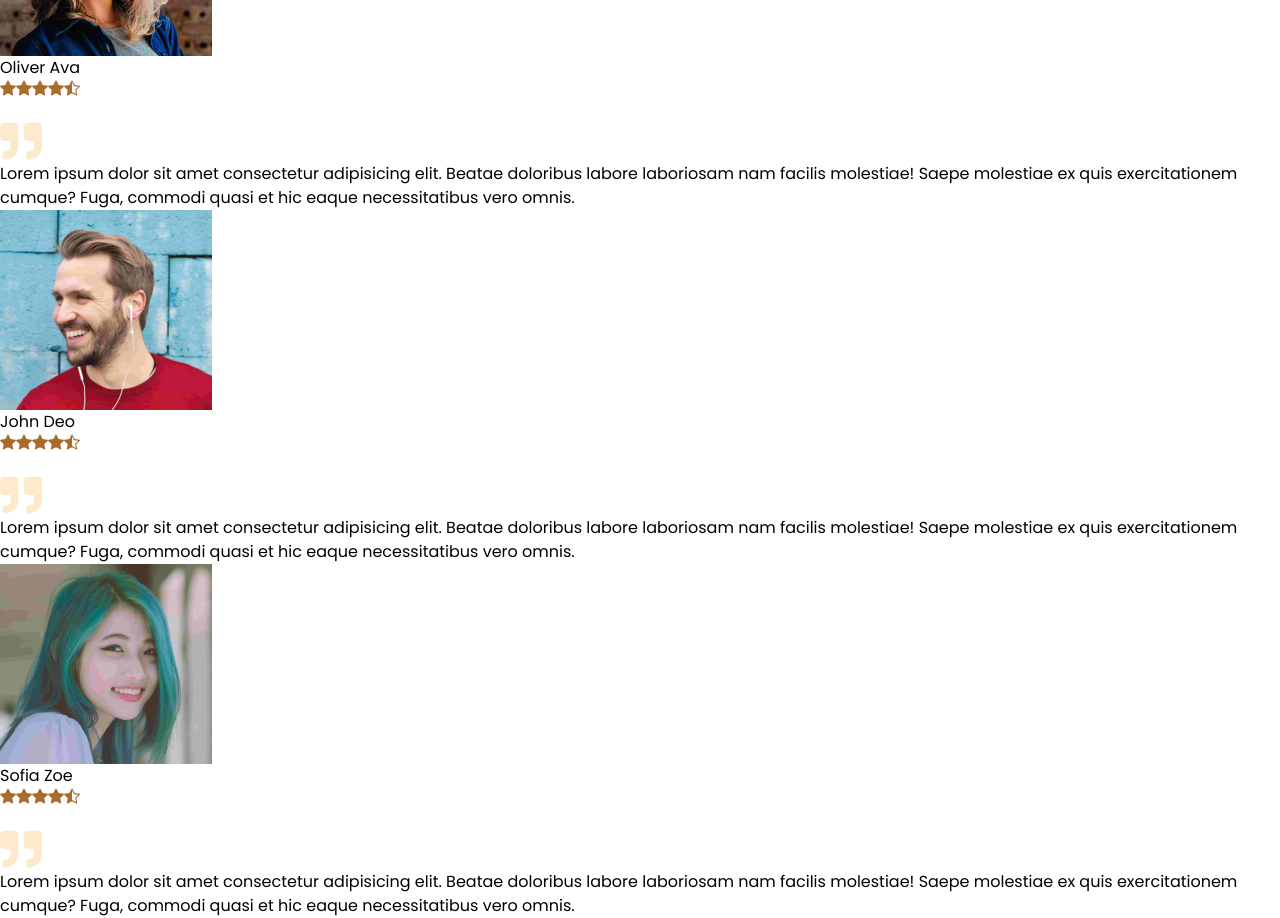
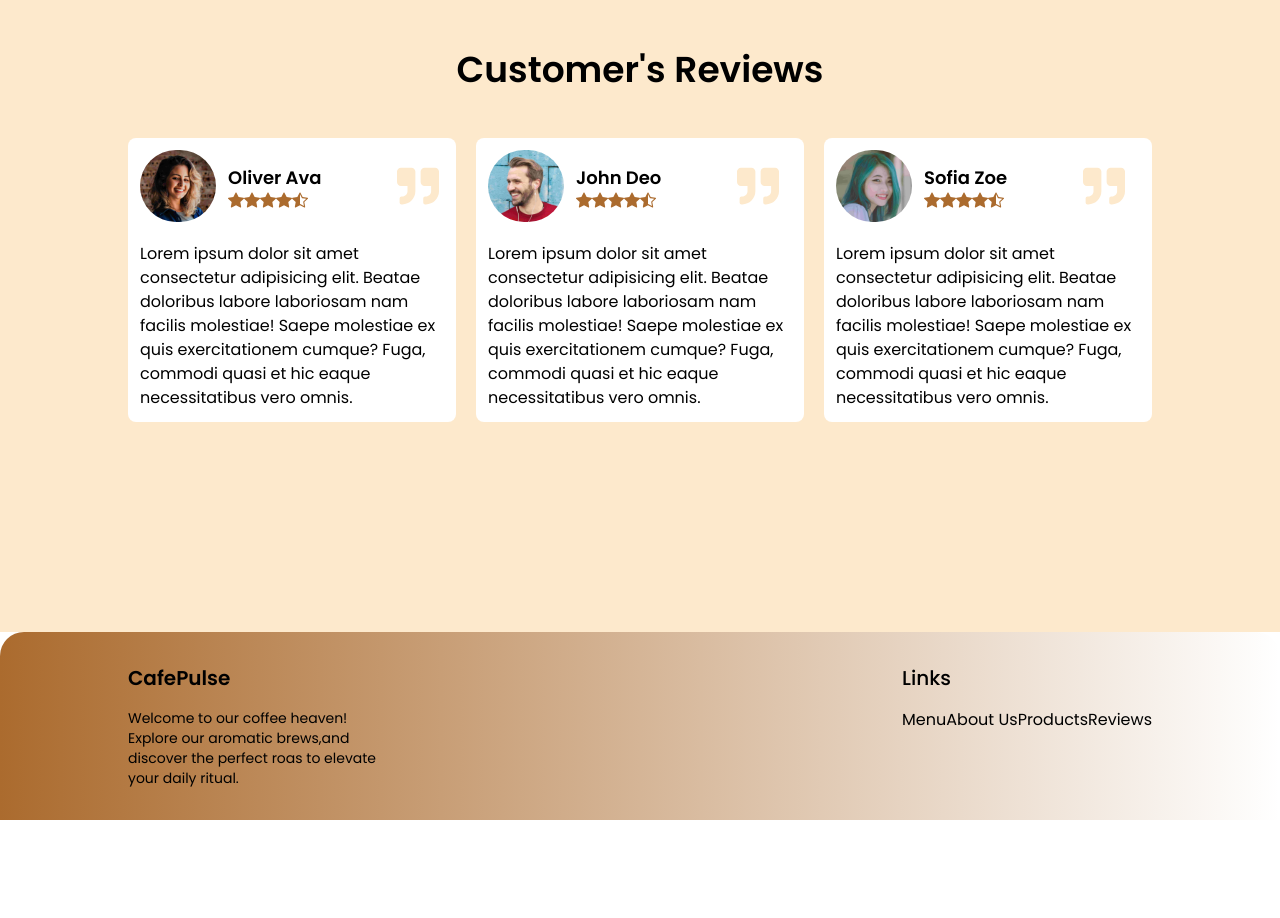
Before and after one commit to Ranudi-Kariyapperuma/Coffee-Shop-Website, a React (Vite) app in the folder coffee-web/: page / in a window 1280 px wide. Shown: the part 3420-4338 px from the top of the page. After the commit the page ends 4240 px from the top, so only its background shows below. Built offline with nearby package versions, Linux system fonts and the light colour scheme.

Commit message:
Some changes

```diff
--- a/coffee-web/src/App.jsx
+++ b/coffee-web/src/App.jsx
@@ -5,6 +5,7 @@ import Menu from "./components/Menu";
 import About from "./components/About";
 import Product from "./components/Product";
 import Review from "./components/Review";
+import Footer from "./components/Footer";
 
 const App = () => {
   return (
@@ -31,6 +32,14 @@ const App = () => {
 
 
       </main>
+
+      <div id="footer">
+          <Footer />
+        </div>
+
+
+
+
     </div>
   );
 };
--- /dev/null
+++ b/coffee-web/src/components/Footer.jsx
@@ -0,0 +1,28 @@
+import React from 'react'
+
+const Footer = () => {
+  return (
+    <div className="bg-gradient-to-r from-[#AB6B2E] text-black rounded-t-3xl mt-8 md:mt-0">
+        <div className="flex flex-col md:flex-row justify-between p-8 md:px-32 px-5">
+            <div className="w-full md:w-1/4">
+                <h1 className="font-semibold text-xl pb-4">CafePulse</h1>
+                <p className="text-sm">
+                    Welcome to our coffee heaven! Explore our aromatic
+                    brews,and discover the perfect roas to elevate your daily ritual.
+                </p>
+            </div>
+            <div>
+              <h1 className=' font-medium text-xl pb-4 pt-5 md:pt-0'>Links</h1>
+              <nav>
+                <a className="hover:text-backgroundColor transition-all cursor-pointer" href="/">Menu</a>
+                <a className="hover:text-backgroundColor transition-all cursor-pointer" href="/">About Us</a>
+                <a className="hover:text-backgroundColor transition-all cursor-pointer" href="/">Products</a>
+                <a className="hover:text-backgroundColor transition-all cursor-pointer" href="/">Reviews</a>
+              </nav>
+            </div>
+        </div>
+    </div>
+  )
+}
+
+export default Footer
--- a/coffee-web/src/components/Review.jsx
+++ b/coffee-web/src/components/Review.jsx
@@ -6,10 +6,10 @@ import img3 from '../assets/img/pic3.png'
 
 const Review = () => {
   return (
-    <div>
-        <h1>Customer's Reviews</h1>
+    <div className= "min-h-screen flex flex-col justify-center lg:px-32 px-5 bg-backgroundColor">
+        <h1 className= "font-semibold text-center text-4xl lg:mt-14 mt-24 "> Customer's Reviews</h1>
 
-        <div>
+        <div className= "flex flex-col lg:flex-row gap-5 justify-center py-4 my-8">
             <ReviewCard img={img1} title="Oliver Ava" />
             <ReviewCard img={img2} title="John Deo" />
             <ReviewCard img={img3} title="Sofia Zoe" />
--- a/coffee-web/src/layouts/ReviewCard.jsx
+++ b/coffee-web/src/layouts/ReviewCard.jsx
@@ -1,18 +1,16 @@
-import React from 'react'
-import { FaQuoteRight } from 'react-icons/fa'
-import { BsStarFill, BsStarHalf } from 'react-icons/bs'
-
-
+import React from "react";
+import { FaQuoteRight } from "react-icons/fa";
+import { BsStarFill, BsStarHalf } from "react-icons/bs";
 
 const ReviewCard = (props) => {
   return (
-        <div>
-            <div>
-                <div>
-                    <img src={props.img} alt="img" />
+    <div className="flex flex-col w-full lg:w-2/6 bg-white p-3 rounded-lg gap-5">
+      <div className="flex flex-row items-center lg:justify-start justify-center">
+        <div className="w-1/4">
+          <img className="rounded-full" src={props.img} alt="img" />
         </div>
-                <div>
-                    <h2>{props.title}</h2>
+        <div className="mx-3">
+          <h2 className="font-semibold text-lg">{props.title}</h2>
           <div className="flex">
             <BsStarFill className="text-brightColor" />
             <BsStarFill className="text-brightColor" />
@@ -25,9 +23,14 @@ const ReviewCard = (props) => {
           <FaQuoteRight className="text-backgroundColor" size={42} />
         </span>
       </div>
-            <p>Lorem ipsum dolor sit amet consectetur adipisicing elit. Beatae doloribus labore laboriosam nam facilis molestiae! Saepe molestiae ex quis exercitationem cumque? Fuga, commodi quasi et hic eaque necessitatibus vero omnis.</p>
+      <p>
+        Lorem ipsum dolor sit amet consectetur adipisicing elit. Beatae
+        doloribus labore laboriosam nam facilis molestiae! Saepe molestiae ex
+        quis exercitationem cumque? Fuga, commodi quasi et hic eaque
+        necessitatibus vero omnis.
+      </p>
     </div>
-    )
-}
+  );
+};
 
-export default ReviewCard
+export default ReviewCard;
```
Lines whose indentation alone changed are shown as unchanged.
